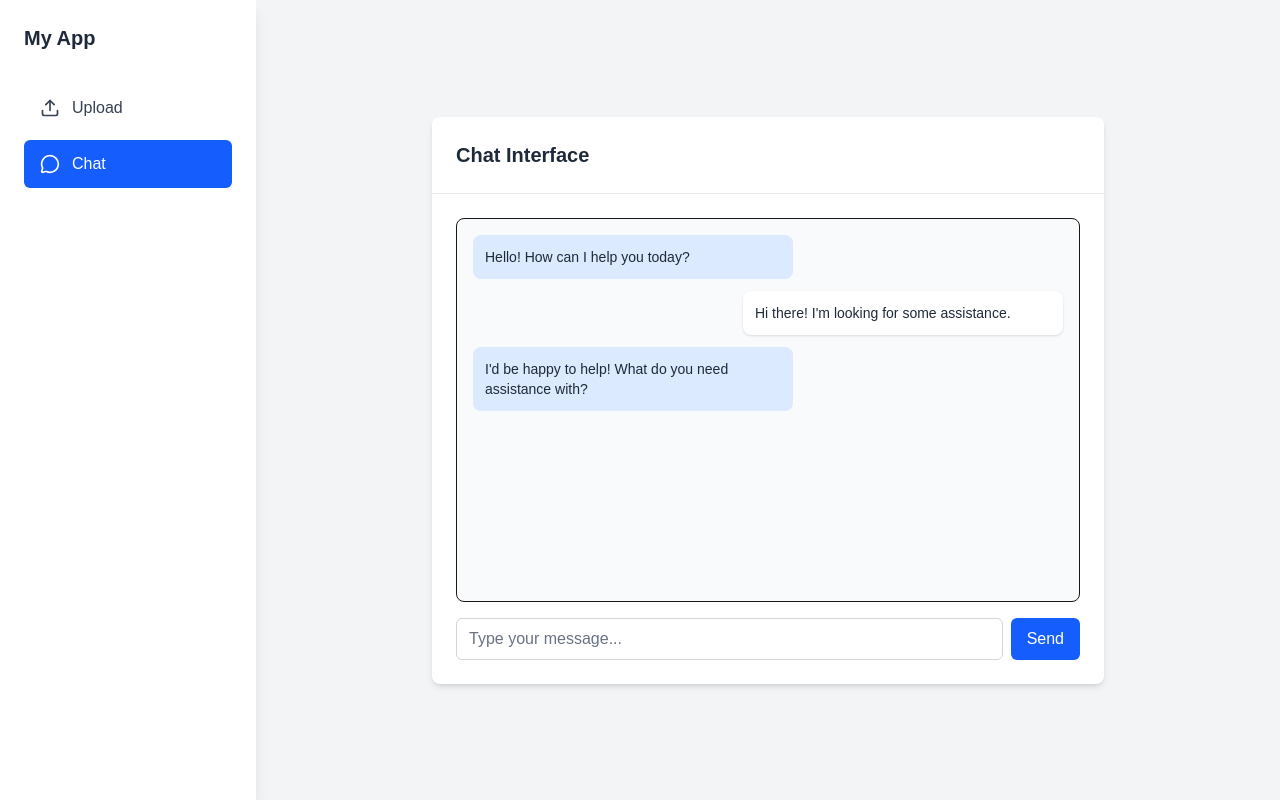
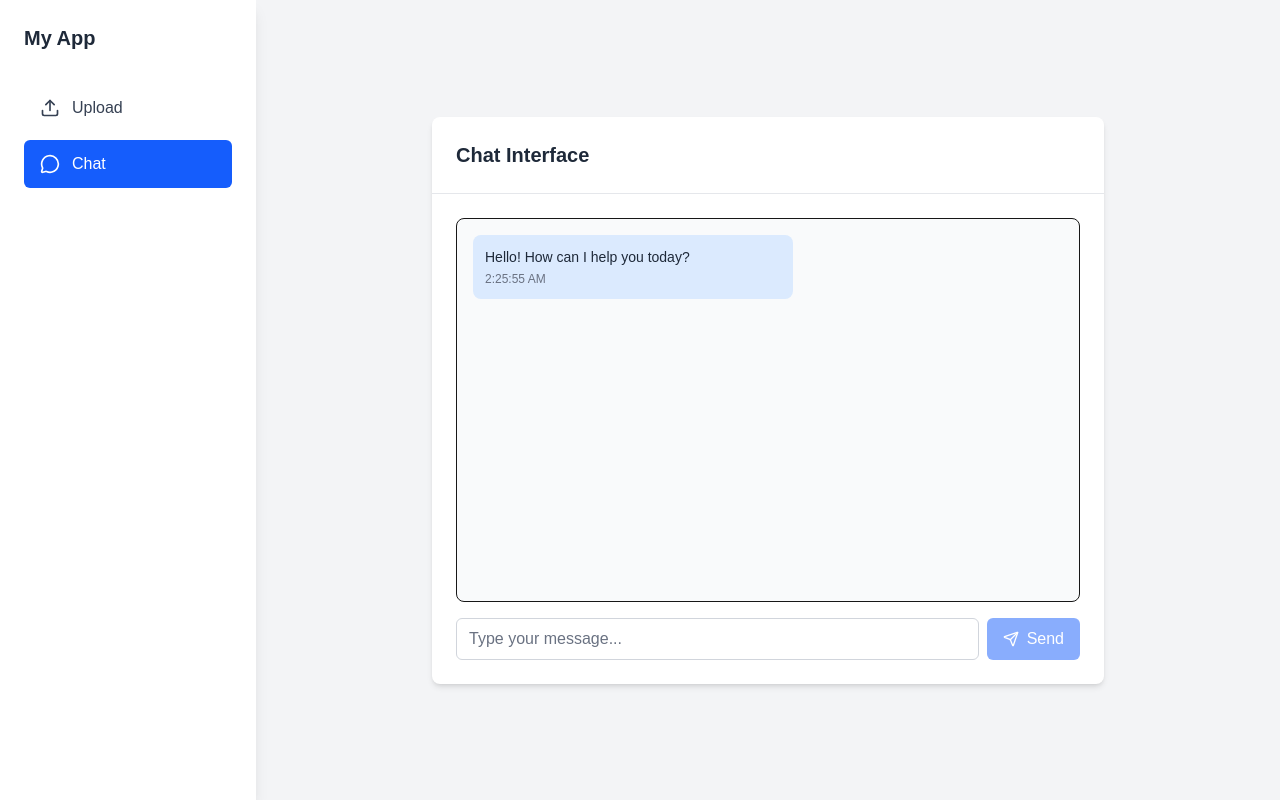
Before and after one commit to ayogenthiran/policy-pilot, a Next.js app: page / in a window 1280 px wide. Both pictures are taken after a click on the button "Chat". Built offline with nearby package versions, Linux system fonts and the light colour scheme.

Commit message:
chat and upload ui and placeholder api ready

```diff
--- /dev/null
+++ b/src/app/api/chat/route.ts
@@ -0,0 +1,22 @@
+import { type NextRequest, NextResponse } from "next/server"
+
+export async function POST(request: NextRequest) {
+  try {
+    const { message } = await request.json()
+
+    if (!message || typeof message !== "string" || message.trim() === "") {
+      return NextResponse.json({ message: "Message is required" }, { status: 400 })
+    }
+
+    // Simulate processing time
+    await new Promise((resolve) => setTimeout(resolve, 1000))
+
+    // Dummy response for now
+    return NextResponse.json({
+      message: 'Backend not connected. This is a placeholder response to your message: "' + message.trim() + '"',
+    })
+  } catch (error) {
+    console.error("Chat error:", error)
+    return NextResponse.json({ message: "An error occurred while processing your message" }, { status: 500 })
+  }
+}
--- a/src/app/api/upload/route.ts
+++ b/src/app/api/upload/route.ts
@@ -1,72 +1,35 @@
-import { NextRequest, NextResponse } from 'next/server'
-import { writeFile } from 'fs/promises'
-import path from 'path'
+import { type NextRequest, NextResponse } from "next/server"
 
 export async function POST(request: NextRequest) {
   try {
-    // Get form data
     const formData = await request.formData()
-    const file = formData.get('pdf') as File
+    const file = formData.get("file") as File
 
-    // Check if file exists
     if (!file) {
-      return NextResponse.json(
-        { error: 'No file uploaded' },
-        { status: 400 }
-      )
+      return NextResponse.json({ message: "No file uploaded" }, { status: 400 })
     }
 
     // Validate file type
-    if (file.type !== 'application/pdf') {
-      return NextResponse.json(
-        { error: 'This isn\'t a PDF file. Please upload a PDF file only.' },
-        { status: 400 }
-      )
+    if (file.type !== "application/pdf") {
+      return NextResponse.json({ message: "Only PDF files are supported" }, { status: 400 })
     }
 
-    // Validate file size (10MB limit)
-    if (file.size > 10 * 1024 * 1024) {
-      return NextResponse.json(
-        { error: 'File size too large. Please upload a file smaller than 10MB.' },
-        { status: 400 }
-      )
+    // Validate file size (optional - limit to 10MB)
+    const maxSize = 10 * 1024 * 1024 // 10MB
+    if (file.size > maxSize) {
+      return NextResponse.json({ message: "File size must be less than 10MB" }, { status: 400 })
     }
 
-//     // Convert file to buffer
-//     const bytes = await file.arrayBuffer()
-//     const buffer = Buffer.from(bytes)
+    // Simulate processing time
+    await new Promise((resolve) => setTimeout(resolve, 1000))
 
-//     // Generate unique filename
-//     const timestamp = Date.now()
-//     const originalName = file.name.replace(/[^a-zA-Z0-9.-]/g, '_') // Sanitize filename
-//     const fileName = `${timestamp}_${originalName}`
-
-//     // Define path to public folder
-//     const filePath = path.join(process.cwd(), 'public', 'uploads', fileName)
-
-//     // Save file to public folder
-//     await writeFile(filePath, buffer)
-
-//     // Return success response with placeholder DB message
-//     return NextResponse.json({
-//       success: true,
-//       message: `Db connection not established. ${fileName} stored in public folder`,
-//       data: {
-//         fileName: fileName,
-//         originalName: file.name,
-//         size: file.size,
-//         uploadedAt: new Date().toISOString(),
-//         path: `/uploads/${fileName}`
-//       }
-//     })
-
-//   } catch (error) {
-//     console.error('Upload error:', error)
-
-    // Handle connection/server errors
-    return NextResponse.json(
-      { error: 'Connection issue with frontend. Please try again.' },
-      { status: 500 }
-    )
+    // Here you would typically process the file
+    // For now, we'll just return a success message
+    return NextResponse.json({
+      message: `Successfully uploaded "${file.name}" (${(file.size / 1024).toFixed(1)} KB). File has been processed and is ready for use.`,
+    })
+  } catch (error) {
+    console.error("Upload error:", error)
+    return NextResponse.json({ message: "An error occurred while uploading the file" }, { status: 500 })
   }
 }
--- a/src/app/page.tsx
+++ b/src/app/page.tsx
@@ -1,10 +1,36 @@
 "use client"
 
-import { useState } from "react"
-import { Upload, MessageCircle } from "lucide-react"
+import type React from "react"
+
+import { useState, useRef } from "react"
+import { Upload, MessageCircle, X, CheckCircle, AlertCircle, Send } from "lucide-react"
+
+interface ChatMessage {
+  id: string
+  content: string
+  role: "user" | "assistant"
+  timestamp: Date
+}
 
 export default function HomePage() {
   const [activeTab, setActiveTab] = useState("upload")
+  const [uploadMessage, setUploadMessage] = useState<string | null>(null)
+  const [isUploading, setIsUploading] = useState(false)
+  const [messageType, setMessageType] = useState<"success" | "error">("success")
+  const fileInputRef = useRef<HTMLInputElement>(null)
+
+  // Chat state
+  const [chatMessages, setChatMessages] = useState<ChatMessage[]>([
+    {
+      id: "1",
+      content: "Hello! How can I help you today?",
+      role: "assistant",
+      timestamp: new Date(),
+    },
+  ])
+  const [chatInput, setChatInput] = useState("")
+  const [isSendingMessage, setIsSendingMessage] = useState(false)
+  const [chatError, setChatError] = useState<string | null>(null)
 
   const navigationItems = [
     {
@@ -19,6 +45,112 @@ export default function HomePage() {
     },
   ]
 
+  const handleFileSelect = () => {
+    fileInputRef.current?.click()
+  }
+
+  const handleFileChange = async (event: React.ChangeEvent<HTMLInputElement>) => {
+    const file = event.target.files?.[0]
+    if (!file) return
+
+    // Validate file type on frontend as well
+    if (file.type !== "application/pdf") {
+      setUploadMessage("Only PDF files are supported")
+      setMessageType("error")
+      return
+    }
+
+    setIsUploading(true)
+    setUploadMessage(null)
+
+    try {
+      const formData = new FormData()
+      formData.append("file", file)
+
+      const response = await fetch("/api/upload", {
+        method: "POST",
+        body: formData,
+      })
+
+      const result = await response.json()
+
+      if (response.ok) {
+        setUploadMessage(result.message)
+        setMessageType("success")
+      } else {
+        setUploadMessage(result.message || "Upload failed")
+        setMessageType("error")
+      }
+    } catch (error) {
+      setUploadMessage("Network error occurred while uploading")
+      setMessageType("error")
+    } finally {
+      setIsUploading(false)
+      // Reset file input
+      if (fileInputRef.current) {
+        fileInputRef.current.value = ""
+      }
+    }
+  }
+
+  const closeMessage = () => {
+    setUploadMessage(null)
+  }
+
+  const handleChatSubmit = async (e: React.FormEvent) => {
+    e.preventDefault()
+
+    if (!chatInput.trim() || isSendingMessage) return
+
+    const userMessage = chatInput.trim()
+    setChatInput("")
+    setChatError(null)
+
+    // Add user message to chat
+    const newUserMessage: ChatMessage = {
+      id: Date.now().toString(),
+      content: userMessage,
+      role: "user",
+      timestamp: new Date(),
+    }
+
+    setChatMessages((prev) => [...prev, newUserMessage])
+    setIsSendingMessage(true)
+
+    try {
+      const response = await fetch("/api/chat", {
+        method: "POST",
+        headers: {
+          "Content-Type": "application/json",
+        },
+        body: JSON.stringify({ message: userMessage }),
+      })
+
+      const result = await response.json()
+
+      if (response.ok) {
+        // Add assistant response to chat
+        const assistantMessage: ChatMessage = {
+          id: (Date.now() + 1).toString(),
+          content: result.message,
+          role: "assistant",
+          timestamp: new Date(),
+        }
+        setChatMessages((prev) => [...prev, assistantMessage])
+      } else {
+        setChatError(result.message || "Failed to send message")
+      }
+    } catch (error) {
+      setChatError("Network error occurred while sending message")
+    } finally {
+      setIsSendingMessage(false)
+    }
+  }
+
+  const closeChatError = () => {
+    setChatError(null)
+  }
+
   const renderContent = () => {
     switch (activeTab) {
       case "upload":
@@ -28,15 +160,70 @@ export default function HomePage() {
               <h2 className="text-xl font-semibold text-gray-800 dark:text-gray-200">Upload Files</h2>
             </div>
             <div className="p-6">
+              <div className="space-y-4">
                 <div className="border-2 border-dashed border-gray-300 dark:border-gray-600 rounded-lg p-8 text-center hover:border-gray-400 dark:hover:border-gray-500 transition-colors">
                   <Upload className="mx-auto h-12 w-12 text-gray-400 dark:text-gray-500 mb-4" />
                   <p className="text-lg font-medium text-gray-900 dark:text-gray-100 mb-2">
-                  Drop files here or click to upload
+                    Drop PDF files here or click to upload
                   </p>
-                <p className="text-sm text-gray-500 dark:text-gray-400 mb-4">Support for various file formats</p>
-                <button className="bg-blue-600 text-white px-4 py-2 rounded-md hover:bg-blue-700 transition-colors">
-                  Choose Files
+                  <p className="text-sm text-gray-500 dark:text-gray-400 mb-4">
+                    Only PDF files are supported • Maximum 10MB
+                  </p>
+                  <button
+                    className="bg-blue-600 text-white px-4 py-2 rounded-md hover:bg-blue-700 transition-colors disabled:opacity-50 disabled:cursor-not-allowed"
+                    onClick={handleFileSelect}
+                    disabled={isUploading}
+                  >
+                    {isUploading ? "Uploading..." : "Choose PDF File"}
                   </button>
+                  <input
+                    ref={fileInputRef}
+                    type="file"
+                    accept="application/pdf"
+                    onChange={handleFileChange}
+                    className="hidden"
+                  />
+                </div>
+
+                {/* Message Display */}
+                {uploadMessage && (
+                  <div
+                    className={`p-4 rounded-lg border ${
+                      messageType === "success"
+                        ? "bg-green-50 dark:bg-green-900/20 border-green-200 dark:border-green-800"
+                        : "bg-red-50 dark:bg-red-900/20 border-red-200 dark:border-red-800"
+                    }`}
+                  >
+                    <div className="flex items-start justify-between">
+                      <div className="flex items-start gap-3">
+                        {messageType === "success" ? (
+                          <CheckCircle className="h-5 w-5 text-green-600 dark:text-green-400 mt-0.5" />
+                        ) : (
+                          <AlertCircle className="h-5 w-5 text-red-600 dark:text-red-400 mt-0.5" />
+                        )}
+                        <p
+                          className={`text-sm ${
+                            messageType === "success"
+                              ? "text-green-800 dark:text-green-200"
+                              : "text-red-800 dark:text-red-200"
+                          }`}
+                        >
+                          {uploadMessage}
+                        </p>
+                      </div>
+                      <button
+                        onClick={closeMessage}
+                        className={`p-1 rounded-md hover:bg-opacity-20 ${
+                          messageType === "success"
+                            ? "text-green-600 dark:text-green-400 hover:bg-green-600"
+                            : "text-red-600 dark:text-red-400 hover:bg-red-600"
+                        }`}
+                      >
+                        <X className="h-4 w-4" />
+                      </button>
+                    </div>
+                  </div>
+                )}
               </div>
             </div>
           </div>
@@ -49,33 +236,69 @@ export default function HomePage() {
             </div>
             <div className="p-6">
               <div className="space-y-4">
+                {/* Chat Messages */}
                 <div className="h-96 border rounded-lg p-4 bg-gray-50 dark:bg-gray-800 dark:border-gray-600 overflow-y-auto">
                   <div className="space-y-3">
-                    <div className="bg-blue-100 dark:bg-blue-900 p-3 rounded-lg max-w-xs">
-                      <p className="text-sm text-gray-800 dark:text-gray-200">Hello! How can I help you today?</p>
-                    </div>
-                    <div className="bg-white dark:bg-gray-700 p-3 rounded-lg max-w-xs ml-auto shadow-sm">
-                      <p className="text-sm text-gray-800 dark:text-gray-200">
-                        Hi there! I'm looking for some assistance.
+                    {chatMessages.map((message) => (
+                      <div
+                        key={message.id}
+                        className={`p-3 rounded-lg max-w-xs ${
+                          message.role === "assistant"
+                            ? "bg-blue-100 dark:bg-blue-900"
+                            : "bg-white dark:bg-gray-700 ml-auto shadow-sm"
+                        }`}
+                      >
+                        <p className="text-sm text-gray-800 dark:text-gray-200">{message.content}</p>
+                        <p className="text-xs text-gray-500 dark:text-gray-400 mt-1">
+                          {message.timestamp.toLocaleTimeString()}
                         </p>
                       </div>
+                    ))}
+                    {isSendingMessage && (
                       <div className="bg-blue-100 dark:bg-blue-900 p-3 rounded-lg max-w-xs">
-                      <p className="text-sm text-gray-800 dark:text-gray-200">
-                        I'd be happy to help! What do you need assistance with?
-                      </p>
+                        <p className="text-sm text-gray-800 dark:text-gray-200">Thinking...</p>
+                      </div>
+                    )}
                   </div>
                 </div>
+
+                {/* Chat Error Display */}
+                {chatError && (
+                  <div className="p-3 rounded-lg border bg-red-50 dark:bg-red-900/20 border-red-200 dark:border-red-800">
+                    <div className="flex items-start justify-between">
+                      <div className="flex items-start gap-2">
+                        <AlertCircle className="h-4 w-4 text-red-600 dark:text-red-400 mt-0.5" />
+                        <p className="text-sm text-red-800 dark:text-red-200">{chatError}</p>
                       </div>
-                <div className="flex gap-2">
+                      <button
+                        onClick={closeChatError}
+                        className="p-1 rounded-md text-red-600 dark:text-red-400 hover:bg-red-600 hover:bg-opacity-20"
+                      >
+                        <X className="h-3 w-3" />
+                      </button>
+                    </div>
+                  </div>
+                )}
+
+                {/* Chat Input */}
+                <form onSubmit={handleChatSubmit} className="flex gap-2">
                   <input
                     type="text"
+                    value={chatInput}
+                    onChange={(e) => setChatInput(e.target.value)}
                     placeholder="Type your message..."
-                    className="flex-1 px-3 py-2 border border-gray-300 dark:border-gray-600 rounded-md bg-white dark:bg-gray-700 text-gray-900 dark:text-gray-100 placeholder-gray-500 dark:placeholder-gray-400 focus:outline-none focus:ring-2 focus:ring-blue-500 focus:border-transparent"
+                    disabled={isSendingMessage}
+                    className="flex-1 px-3 py-2 border border-gray-300 dark:border-gray-600 rounded-md bg-white dark:bg-gray-700 text-gray-900 dark:text-gray-100 placeholder-gray-500 dark:placeholder-gray-400 focus:outline-none focus:ring-2 focus:ring-blue-500 focus:border-transparent disabled:opacity-50"
                   />
-                  <button className="bg-blue-600 text-white px-4 py-2 rounded-md hover:bg-blue-700 transition-colors">
-                    Send
+                  <button
+                    type="submit"
+                    disabled={!chatInput.trim() || isSendingMessage}
+                    className="bg-blue-600 text-white px-4 py-2 rounded-md hover:bg-blue-700 transition-colors disabled:opacity-50 disabled:cursor-not-allowed flex items-center gap-2"
+                  >
+                    <Send className="h-4 w-4" />
+                    {isSendingMessage ? "Sending..." : "Send"}
                   </button>
-                </div>
+                </form>
               </div>
             </div>
           </div>
@@ -86,7 +309,7 @@ export default function HomePage() {
   }
 
   return (
-    <div className="flex h-screen bg-gray-100">
+    <div className="flex h-screen bg-gray-100 dark:bg-gray-700">
       {/* Vertical Navigation Sidebar */}
       <div className="w-64 bg-white dark:bg-gray-900 shadow-lg">
         <div className="p-6">
@@ -114,7 +337,7 @@ export default function HomePage() {
       </div>
 
       {/* Main Content Area */}
-      <div className="flex-1 p-8 dark:bg-gray-600">
+      <div className="flex-1 p-8 ">
         <div className="flex items-center justify-center h-full">{renderContent()}</div>
       </div>
     </div>
```
Lines whose indentation alone changed are shown as unchanged.
